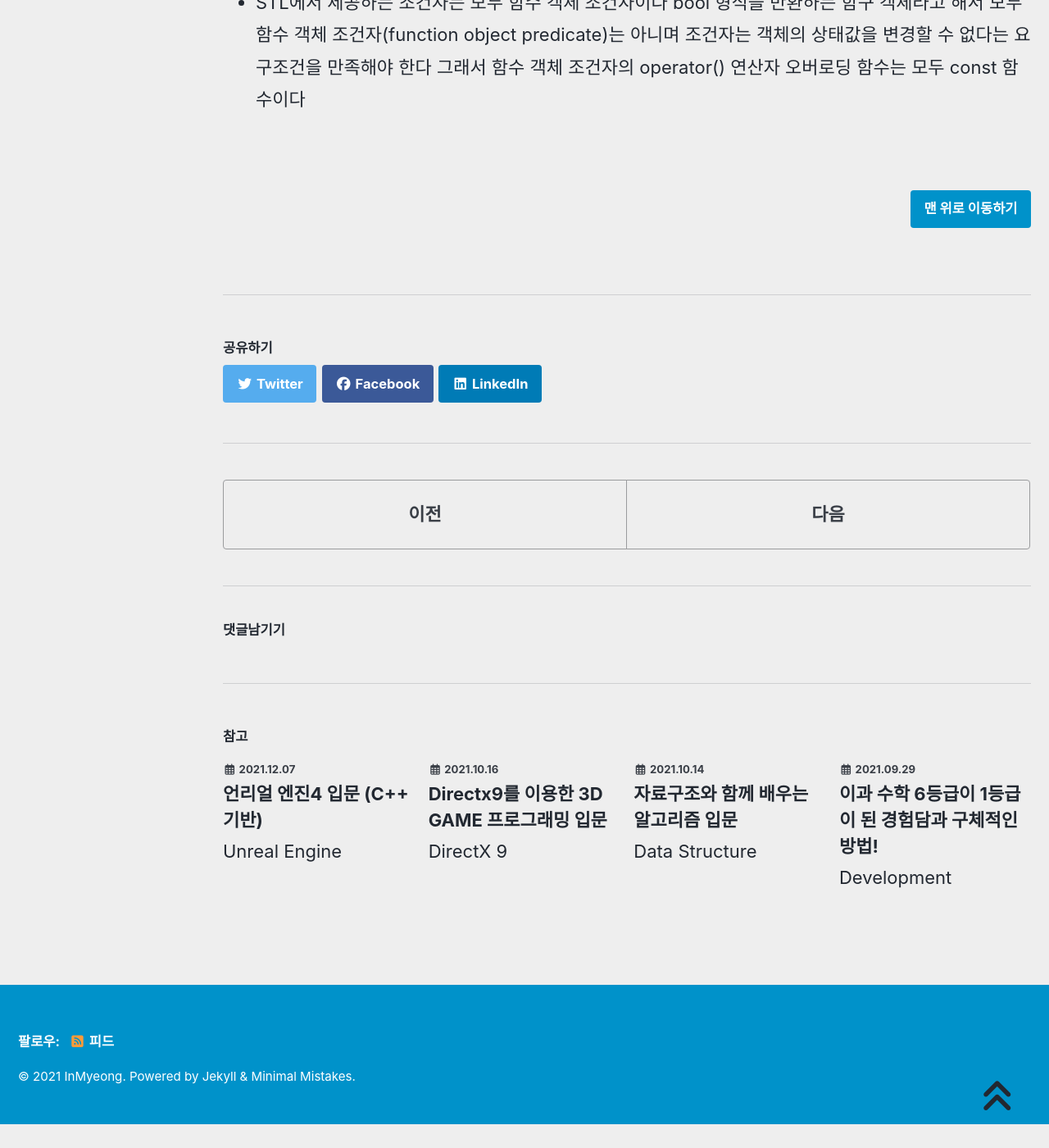
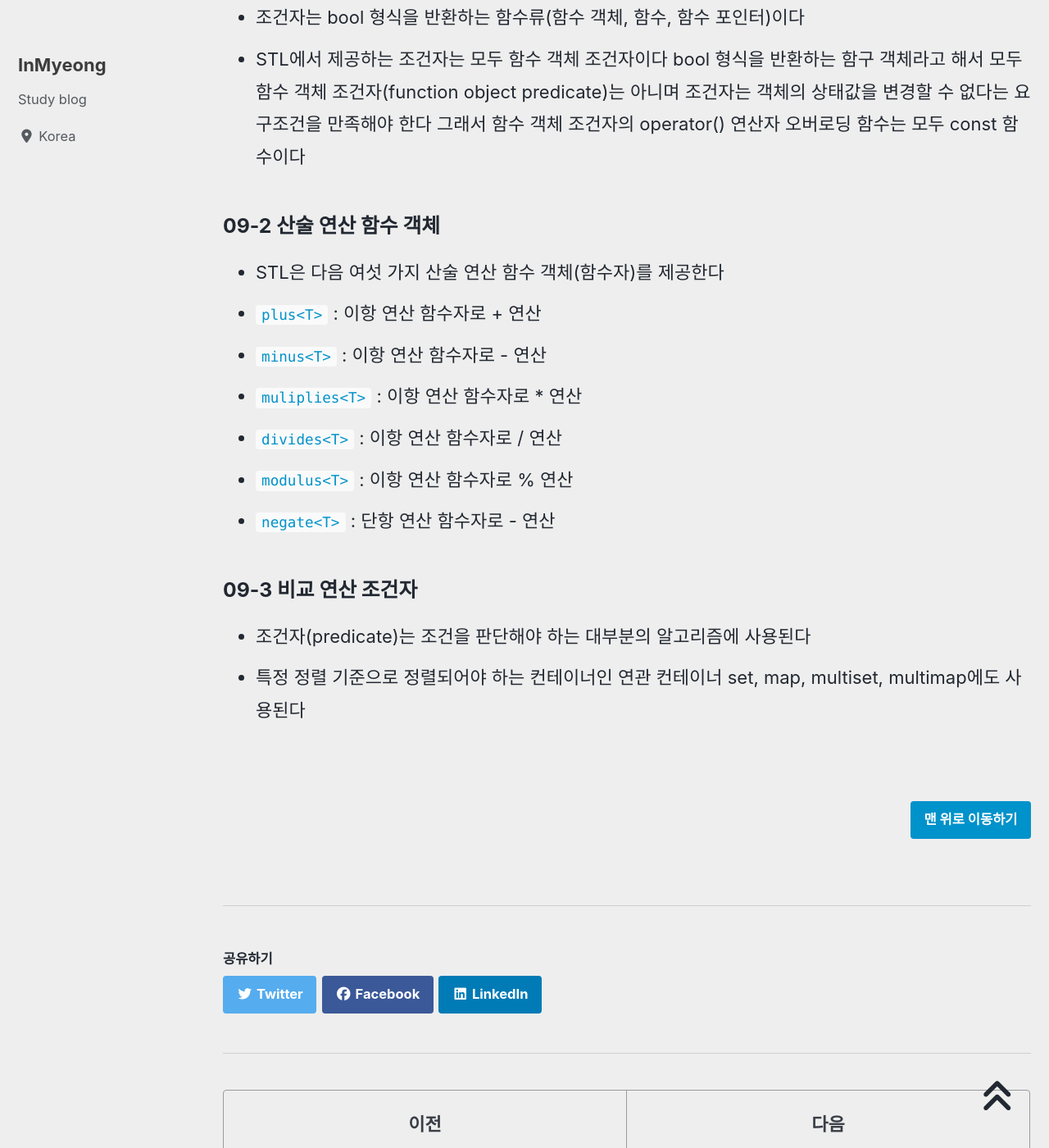
Before and after one commit to devMyeong/devMyeong.github.io, a Jekyll site: the page built from _posts/stl/2021-08-12-cpp-stl.md, in a window 1280 px wide and 1400 px high, scrolled down 22769 px. Shown: the whole window at 82% size. Built offline with Jekyll 4.4.1, drawn with Linux system fonts in a browser that asks for light colours; cached includes are drawn as plain includes; nearby versions of some CDN libraries; some web fonts are replaced; comment, search, counter and statistics services are not loaded; before the commit the page ends 24140 px from its top, so only the background shows below that; some of the changed text lies outside the part shown.

Commit message:
update stl chapter 09-3

```diff
--- a/_posts/stl/2021-08-12-cpp-stl.md
+++ b/_posts/stl/2021-08-12-cpp-stl.md
@@ -375,6 +375,19 @@ lt.remove_if(Predicate); // 이와 같이 조건자가 참인 모든 원소를
 - 조건자는 bool 형식을 반환하는 함수류(함수 객체, 함수, 함수 포인터)이다
 - STL에서 제공하는 조건자는 모두 함수 객체 조건자이다 bool 형식을 반환하는 함구 객체라고 해서 모두 함수 객체 조건자(function object predicate)는 아니며 조건자는 객체의 상태값을 변경할 수 없다는 요구조건을 만족해야 한다 그래서 함수 객체 조건자의 operator() 연산자 오버로딩 함수는 모두 const 함수이다
 
+### 09-2 산술 연산 함수 객체
+- STL은 다음 여섯 가지 산술 연산 함수 객체(함수자)를 제공한다
+- `plus<T>` : 이항 연산 함수자로 + 연산
+- `minus<T>` : 이항 연산 함수자로 - 연산
+- `muliplies<T>` : 이항 연산 함수자로 * 연산
+- `divides<T>` : 이항 연산 함수자로 / 연산
+- `modulus<T>` : 이항 연산 함수자로 % 연산
+- `negate<T>` : 단항 연산 함수자로 - 연산
+
+### 09-3 비교 연산 조건자
+- 조건자(predicate)는 조건을 판단해야 하는 대부분의 알고리즘에 사용된다
+- 특정 정렬 기준으로 정렬되어야 하는 컨테이너인 연관 컨테이너 set, map, multiset, multimap에도 사용된다
+
 <br>
 
 [맨 위로 이동하기](#){: .btn .btn--primary }{: .align-right}
```
